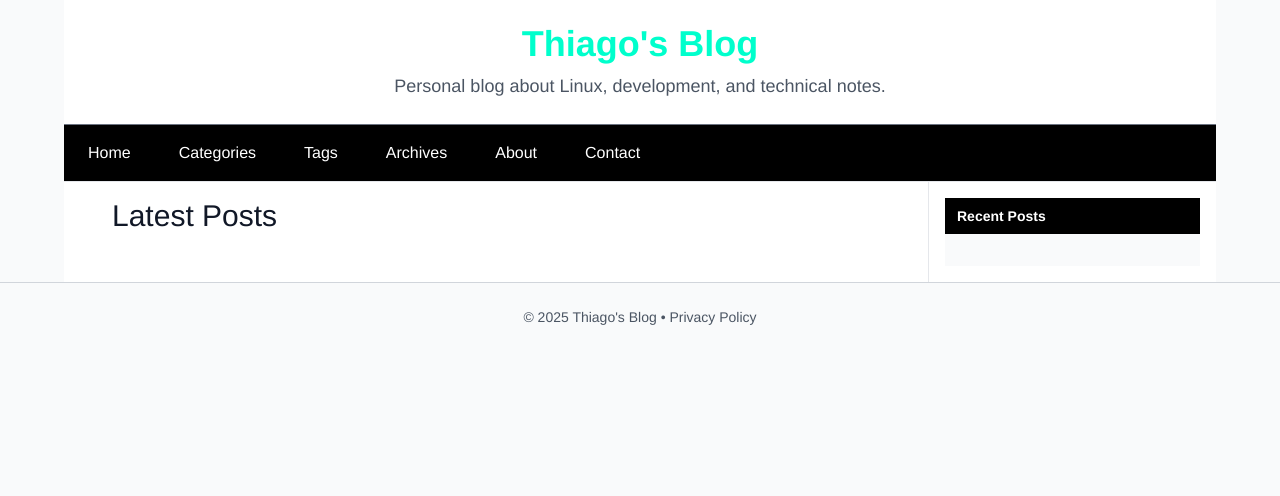
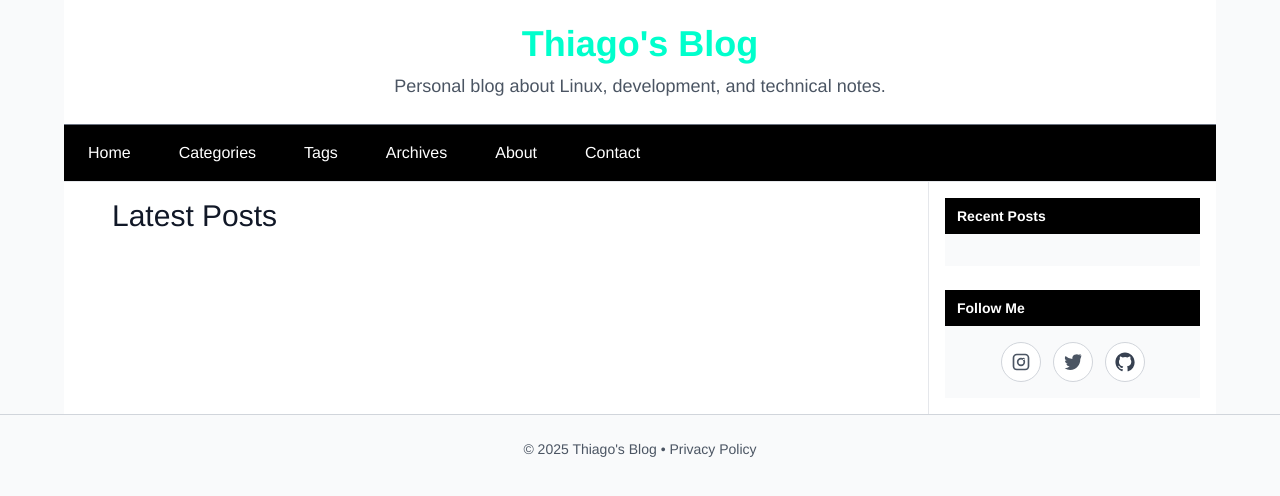
Before and after one commit to tfarina/tfarina.github.io, a Jekyll site: the page built from index.html, in a window 1280 px wide. Shown: the top 496 px of the page. Built offline with Jekyll 4.4.1, drawn with Linux system fonts in a browser that asks for light colours; nearby versions of some CDN libraries; the list of posts is cut into pages by our own code.

Commit message:
Add social media box to sidebar with circular icon links
- Added new sidebar section featuring a black header bar ("Follow Me")
- Implemented horizontal row of circular social media icons using flex layout
- Styled icons with white backgrounds, subtle borders, and hover gray background
- Followed same structure and visual style as the Recent Posts sidebar box
- Adjusted layout using justify-center for centered icon alignment

Signed-off-by: Thiago Farina <tfransosi@gmail.com>

```diff
--- a/_includes/sidebar.html
+++ b/_includes/sidebar.html
@@ -14,4 +14,45 @@
       </ul>
     </div>
   </div>
+  <!-- Social Media box -->
+  <div class="overflow-hidden mt-6">
+    <!-- header: black rectangle -->
+    <div class="bg-black text-white px-3 py-2">
+      <h3 class="text-sm font-semibold">Follow Me</h3>
+    </div>
+
+    <!-- body -->
+    <div class="p-4 bg-gray-50 text-gray-800">
+      <div class="flex items-center justify-center space-x-3">
+
+	<!-- Example icon circle -->
+	<a href="https://instagram.com/yourprofile"
+	   class="w-10 h-10 flex items-center justify-center rounded-full bg-white border border-gray-300 hover:bg-gray-200 transition">
+	  <span class="sr-only">Instagram</span>
+	  <!-- Replace with real SVG icon -->
+	  <svg class="w-5 h-5 text-gray-600" fill="currentColor" viewBox="0 0 24 24">
+	    <path d="M7 2C4.243 2 2 4.243 2 7v10c0 2.757 2.243 5 5 5h10c2.757 0 5-2.243 5-5V7c0-2.757-2.243-5-5-5H7zm10 2a3 3 0 013 3v10a3 3 0 01-3 3H7a3 3 0 01-3-3V7a3 3 0 013-3h10zm-5 3a5 5 0 100 10 5 5 0 000-10zm0 2a3 3 0 110 6 3 3 0 010-6zm4.5-.75a1.25 1.25 0 11-2.5 0 1.25 1.25 0 012.5 0z"/>
+	  </svg>
+	</a>
+
+	<!-- Twitter/X -->
+	<a href="https://twitter.com/yourprofile"
+	   class="w-10 h-10 flex items-center justify-center rounded-full bg-white border border-gray-300 hover:bg-gray-200 transition">
+	  <span class="sr-only">Twitter</span>
+	  <svg class="w-5 h-5 text-gray-600" fill="currentColor" viewBox="0 0 24 24">
+	    <path d="M22 4.01c-.77.35-1.6.59-2.46.69a4.3 4.3 0 001.88-2.37 8.58 8.58 0 01-2.72 1.04A4.28 4.28 0 0015.5 3c-2.39 0-4.32 1.93-4.32 4.31 0 .34.04.68.11 1A12.16 12.16 0 013 4.84a4.3 4.3 0 001.33 5.75 4.21 4.21 0 01-1.96-.54v.05c0 2.1 1.5 3.85 3.49 4.25a4.3 4.3 0 01-1.95.07 4.3 4.3 0 004.01 2.98A8.6 8.6 0 012 19.54a12.12 12.12 0 006.56 1.92c7.87 0 12.18-6.52 12.18-12.17 0-.19-.01-.38-.02-.57A8.55 8.55 0 0022 4z"/>
+	  </svg>
+	</a>
+
+	<!-- GitHub -->
+	<a href="https://github.com/yourprofile"
+	   class="w-10 h-10 flex items-center justify-center rounded-full bg-white border border-gray-300 hover:bg-gray-200 transition">
+	  <span class="sr-only">GitHub</span>
+	  <svg class="w-5 h-5 text-gray-700" viewBox="0 0 24 24" fill="currentColor">
+	    <path d="M12 .5C5.65.5.5 5.65.5 12c0 5.1 3.29 9.42 7.86 10.95.58.1.79-.25.79-.56v-1.98c-3.2.7-3.88-1.38-3.88-1.38-.53-1.34-1.3-1.7-1.3-1.7-1.06-.73.08-.72.08-.72 1.17.08 1.79 1.2 1.79 1.2 1.04 1.78 2.73 1.27 3.4.97.1-.75.41-1.27.74-1.56-2.55-.29-5.23-1.28-5.23-5.72 0-1.26.45-2.29 1.2-3.09-.12-.29-.52-1.46.11-3.05 0 0 .97-.31 3.18 1.18a11.03 11.03 0 015.8 0c2.21-1.49 3.18-1.18 3.18-1.18.63 1.59.23 2.76.12 3.05.75.8 1.2 1.83 1.2 3.09 0 4.45-2.68 5.42-5.24 5.7.42.36.79 1.09.79 2.2v3.27c0 .31.21.67.8.56A10.97 10.97 0 0023.5 12c0-6.35-5.15-11.5-11.5-11.5z"/>
+	  </svg>
+	</a>
+      </div>
+    </div>
+  </div>
 </aside>
```
